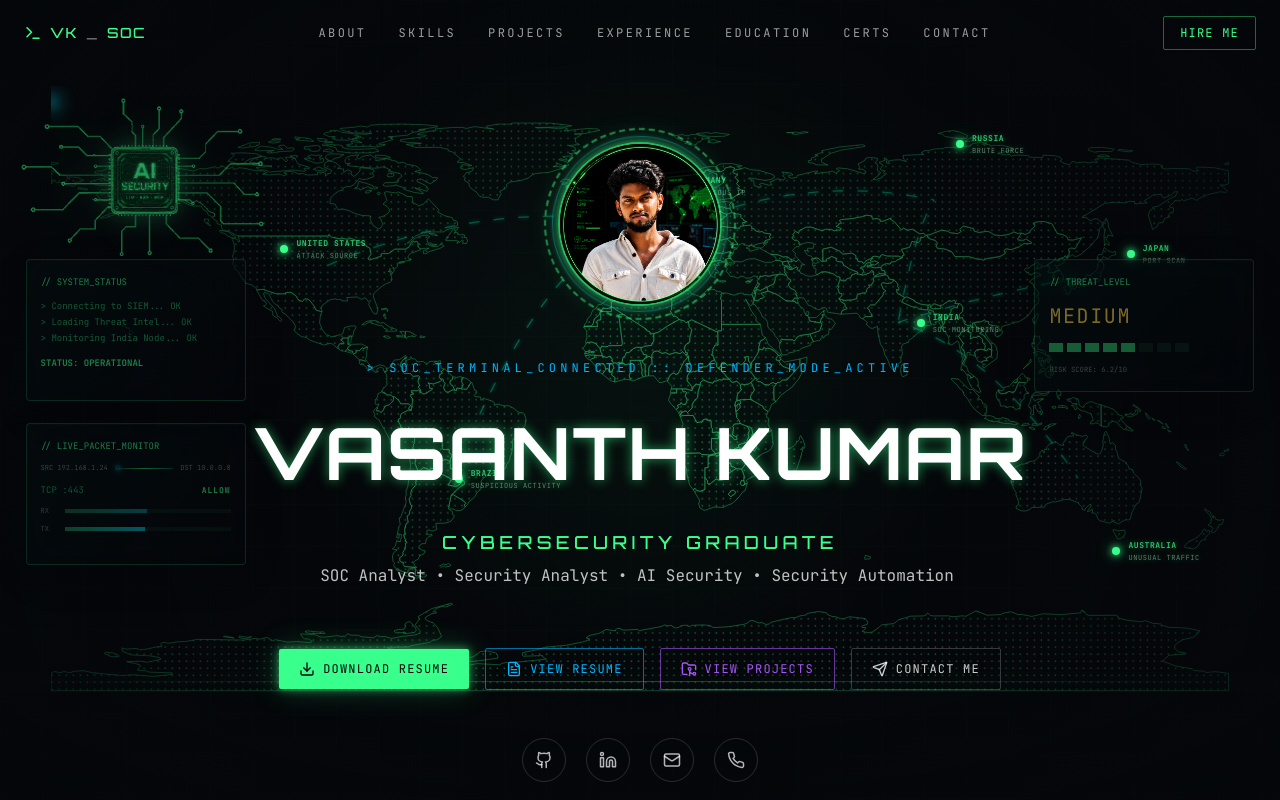
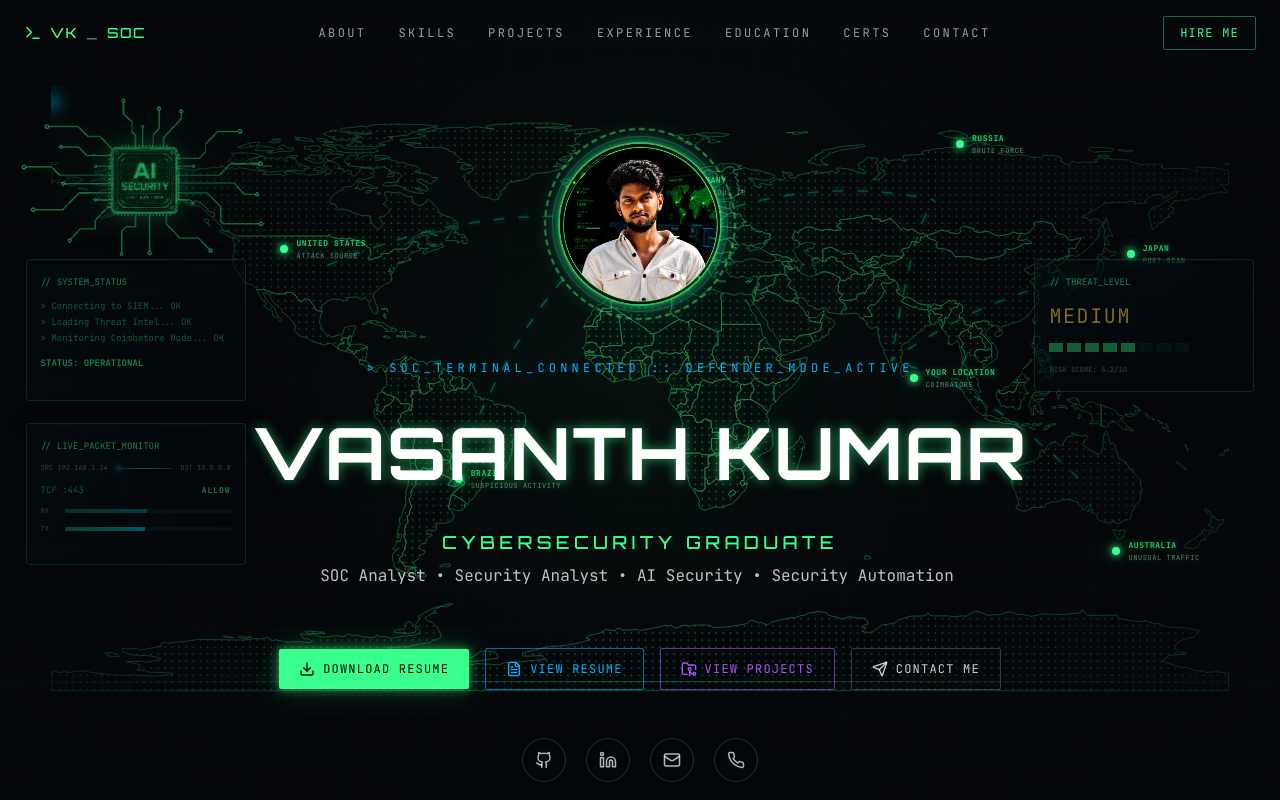
Before and after one commit to vasanth-void-0x/VASANTH-portfolio, a Next.js app: page / in a window 1280 px wide. Shown: the top 800 px of the page. Built offline with nearby package versions, Linux system fonts and the light colour scheme.

Commit message:
Mark Coimbatore as hero map location

```diff
--- a/components/WorldAttackBackground.tsx
+++ b/components/WorldAttackBackground.tsx
@@ -19,7 +19,7 @@ const points: Point[] = [
   { id: "brazil", lon: -51, lat: -10, label: "BRAZIL", detail: "SUSPICIOUS ACTIVITY" },
   { id: "germany", lon: 10.4, lat: 51.1, label: "GERMANY", detail: "MALICIOUS IP" },
   { id: "russia", lon: 90, lat: 60, label: "RUSSIA", detail: "BRUTE FORCE" },
-  { id: "india", lon: 78.96, lat: 22.59, label: "INDIA", detail: "SOC MONITORING", india: true },
+  { id: "india", lon: 76.9558, lat: 11.0168, label: "YOUR LOCATION", detail: "COIMBATORE", india: true },
   { id: "japan", lon: 138, lat: 37, label: "JAPAN", detail: "PORT SCAN" },
   { id: "australia", lon: 134, lat: -25, label: "AUSTRALIA", detail: "UNUSUAL TRAFFIC" },
 ];
@@ -117,7 +117,7 @@ export default function WorldAttackBackground() {
         <p>// SYSTEM_STATUS</p>
         <span>&gt; Connecting to SIEM... OK</span>
         <span>&gt; Loading Threat Intel... OK</span>
-        <span>&gt; Monitoring India Node... OK</span>
+        <span>&gt; Monitoring Coimbatore Node... OK</span>
         <strong>STATUS: OPERATIONAL</strong>
       </div>
 
```
